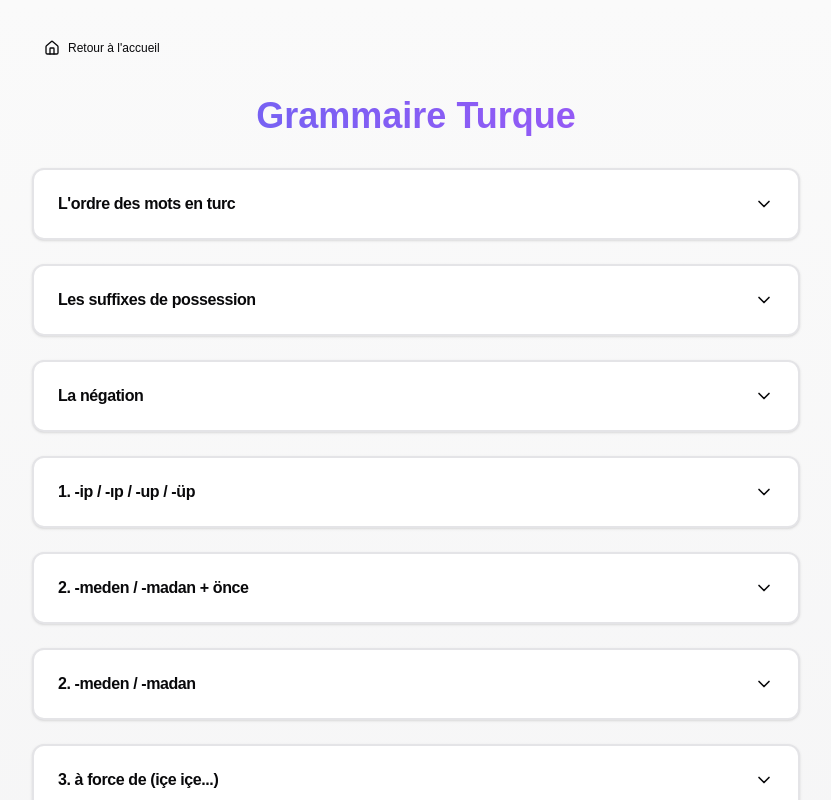
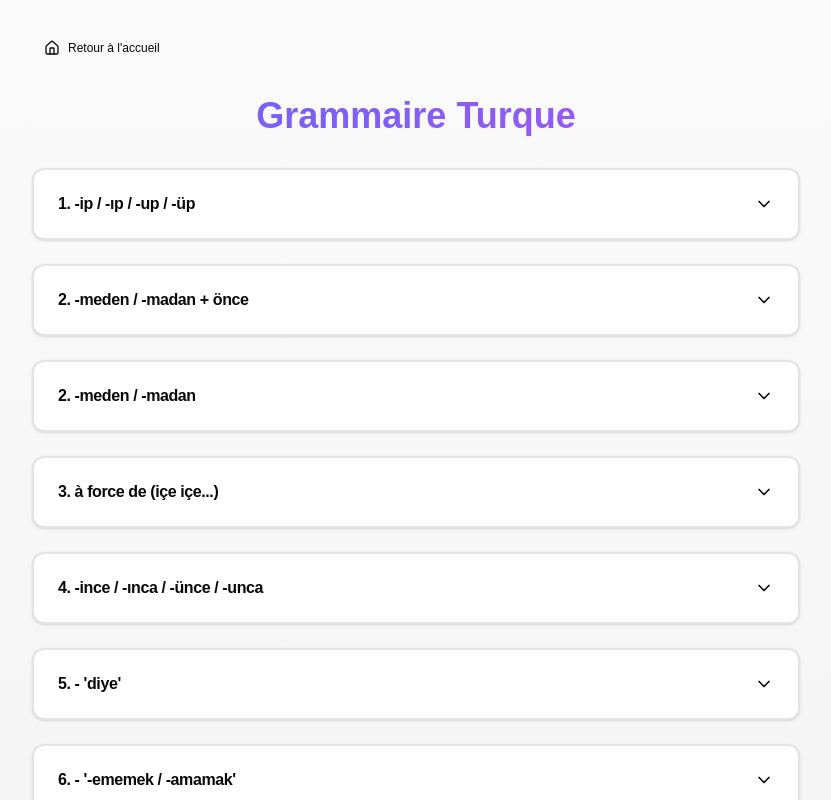
Before and after one commit to sabanyilmaz1/turkish-learning-app, a Next.js app: page /grammaire in a window 1280 px wide. Shown: the top 800 px of the page, without its empty margins (224-1055 px from the left). Built offline with nearby package versions, Linux system fonts and the light colour scheme.

Commit message:
Update Turkish grammar rules

```diff
--- a/data/grammar.ts
+++ b/data/grammar.ts
@@ -5,35 +5,35 @@ interface GrammarRule {
 }
 
 export const grammarRules: GrammarRule[] = [
-  {
-    title: "L'ordre des mots en turc",
-    content:
-      "En turc, l'ordre des mots de base est Sujet-Objet-Verbe (SOV). Par exemple : 'Ben elma yerim' (Je mange une pomme).",
-    examples: [
-      { turkish: "Ben kitap okuyorum", french: "Je lis un livre" },
-      { turkish: "O çay içiyor", french: "Il/Elle boit du thé" },
-    ],
-  },
-  {
-    title: "Les suffixes de possession",
-    content:
-      "En turc, on utilise des suffixes pour indiquer la possession, plutôt que des pronoms possessifs séparés.",
-    examples: [
-      { turkish: "Evim", french: "Ma maison" },
-      { turkish: "Kitabın", french: "Ton livre" },
-      { turkish: "Arabası", french: "Sa voiture" },
-    ],
-  },
-  {
-    title: "La négation",
-    content:
-      "Pour former la négation en turc, on ajoute généralement le suffixe '-me' ou '-ma' au verbe.",
-    examples: [
-      { turkish: "Biliyorum", french: "Je sais" },
-      { turkish: "Bilmiyorum", french: "Je ne sais pas" },
-      { turkish: "Gelmedi", french: "Il/Elle n'est pas venu(e)" },
-    ],
-  },
+  // {
+  //   title: "L'ordre des mots en turc",
+  //   content:
+  //     "En turc, l'ordre des mots de base est Sujet-Objet-Verbe (SOV). Par exemple : 'Ben elma yerim' (Je mange une pomme).",
+  //   examples: [
+  //     { turkish: "Ben kitap okuyorum", french: "Je lis un livre" },
+  //     { turkish: "O çay içiyor", french: "Il/Elle boit du thé" },
+  //   ],
+  // },
+  // {
+  //   title: "Les suffixes de possession",
+  //   content:
+  //     "En turc, on utilise des suffixes pour indiquer la possession, plutôt que des pronoms possessifs séparés.",
+  //   examples: [
+  //     { turkish: "Evim", french: "Ma maison" },
+  //     { turkish: "Kitabın", french: "Ton livre" },
+  //     { turkish: "Arabası", french: "Sa voiture" },
+  //   ],
+  // },
+  // {
+  //   title: "La négation",
+  //   content:
+  //     "Pour former la négation en turc, on ajoute généralement le suffixe '-me' ou '-ma' au verbe.",
+  //   examples: [
+  //     { turkish: "Biliyorum", french: "Je sais" },
+  //     { turkish: "Bilmiyorum", french: "Je ne sais pas" },
+  //     { turkish: "Gelmedi", french: "Il/Elle n'est pas venu(e)" },
+  //   ],
+  // },
   {
     title: "1. -ip / -ıp / -up / -üp",
     content:
```
